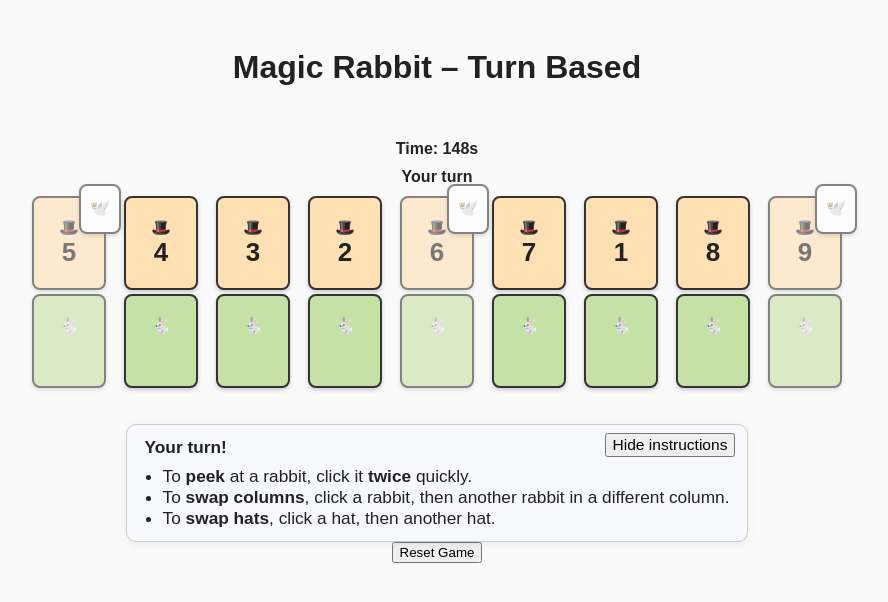
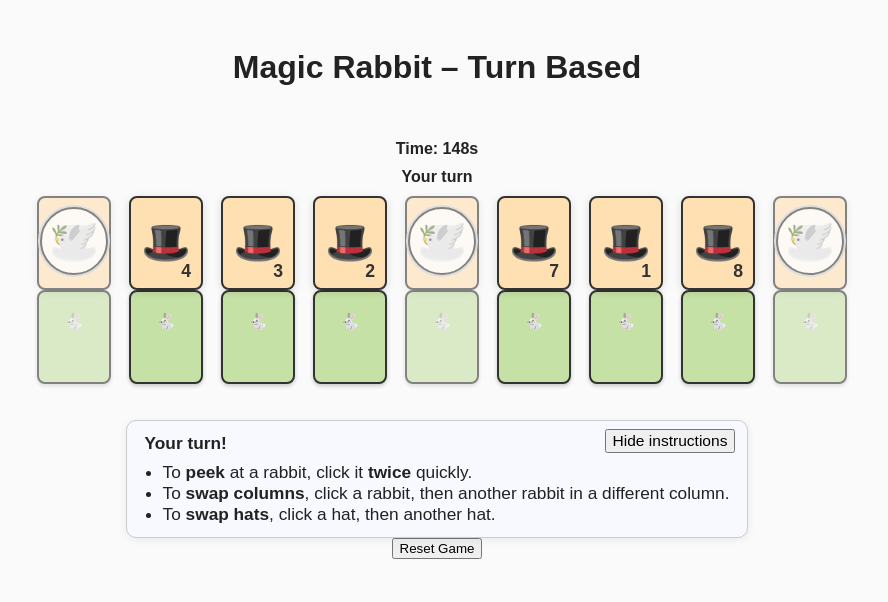
Before and after one commit to julienreichel/magic-rabbit-ai, a website built with Vite: page index.html in a window 1280 px wide. Both pictures are taken after a click on the button "Start Game". Shown: the whole page, without its empty margins (203-1091 px from the left). Built offline with nearby package versions, Linux system fonts and the light colour scheme.

Commit message:
feat: the rule said that hat number ar hidden under doves

```diff
--- a/src/ai.js
+++ b/src/ai.js
@@ -46,9 +46,14 @@ export class VirtualPlayer {
       return { type: "swapPile", i1: idx, i2: dest };
     }
     if (idx === dest && game.piles[dest].hatNum !== val) {
-      const j = game.piles.findIndex((p, i) => (!p.hasDove || ignoreDove) && p.hatNum === val);
+      const j = game.piles.findIndex((p, i) => p.hatNum === val && !p.hasDove);
       if (j !== -1) {
         return { type: "swapHat", i1: dest, i2: j };
+      } else if (ignoreDove) {
+        // If j == -1, it means the hat is hidden under a dove. Pick any dove at random.
+        const allDoves = game.piles.map((p, i) => p.hasDove ? i : -1).filter(i => i !== -1);
+        const randomDoveIdx = allDoves[Math.floor(Math.random() * allDoves.length)];
+        return { type: "swapHat", i1: dest, i2: randomDoveIdx };
       }
     }
     return null;
@@ -125,15 +130,27 @@ export class VirtualPlayer {
     }
     return null;
   }
-  // Helper: pick a dove to move, prefer one on a pile with incorrect hat
+  // Helper: pick a dove to move, prefer one on a pile with a visible hat that is not at its right position
   _pickDoveIdx(game) {
-    let doveIdx = game.piles.findIndex((p, i) => p.hasDove && p.hatNum !== i + 1);
-    if (doveIdx === -1) {
-      // All doves are on correct hats, pick one at random
-      const allDoves = game.piles.map((p, i) => p.hasDove ? i : -1).filter(i => i !== -1);
-      doveIdx = allDoves[Math.floor(Math.random() * allDoves.length)];
+    // 1. Find all visible hats (no dove on top) that are not at their correct position
+    const visibleWrongHatNums = [];
+    for (let i = 0; i < game.piles.length; i++) {
+      const p = game.piles[i];
+      if (!p.hasDove && p.hatNum !== i + 1) {
+        visibleWrongHatNums.push(p.hatNum);
+      }
     }
-    return doveIdx;
+    // 2. For each visible wrong hat, check if there is a dove on the pile where this hatNum should be
+    for (const hatNum of visibleWrongHatNums) {
+      const doveIdx = hatNum - 1;
+      if (game.piles[doveIdx]?.hasDove) {
+        // The dove at doveIdx is sitting on a wrong hat (inferred from visible hat)
+        return doveIdx;
+      }
+    }
+    // 3. Otherwise, pick any dove at random
+    const allDoves = game.piles.map((p, i) => p.hasDove ? i : -1).filter(i => i !== -1);
+    return allDoves[Math.floor(Math.random() * allDoves.length)];
   }
 
   moveDove(game, turnHistory = []) {
--- a/src/main.js
+++ b/src/main.js
@@ -118,25 +118,32 @@ function render() {
   game.piles.forEach((p, i) => {
     const pile = document.createElement("div");
     pile.className = "pile" + (p.hasDove ? " blocked" : "");
+    // Hat
+    const hat = card(`🎩<span class=num>${p.hatNum}</span>`, "card hat");
+    if (!gameOver) hat.onclick = (e) => humanHat(i, hat);
+    // Dove (if present) - will be styled to overlay the hat and hide the number
+    let dove = null;
     if (p.hasDove) {
-      const d = card("🕊️", "card small doveToken");
-      // Only allow dove click if not game over
-      if (!gameOver) d.onclick = (e) => humanDove(i, d);
-      pile.appendChild(d);
+      dove = card("🕊️", "card doveToken");
+      if (!gameOver) dove.onclick = (e) => humanDove(i, dove);
+      pile.appendChild(hat);
+      pile.appendChild(dove); // Add dove after hat so it overlays
+      // Hide the hat number
+      const numSpan = hat.querySelector('.num');
+      if (numSpan) numSpan.classList.add('dove-hidden');
+    } else {
+      pile.appendChild(hat);
     }
-    const hat = card(`🎩<span class=num>${p.hatNum}</span>`, "card hat");
-    // Only allow hat click if not game over
-    if (!gameOver) hat.onclick = (e) => humanHat(i, hat);
+    // Rabbit
     const rabbit = card(
       `🐇<span class=num${gameOver ? " revealed" : ""}>${p.rabbitNum}</span>`,
       "card rabbit" + (gameOver ? " revealed" : "")
     );
-    // Only allow rabbit click if not game over
     if (!gameOver) {
       rabbit.onclick = (e) => humanRabbit(i, rabbit);
       rabbit.ondblclick = (e) => reveal(rabbit);
     }
-    pile.append(hat, rabbit);
+    pile.appendChild(rabbit);
     board.appendChild(pile);
   });
   if (checkWin()) {
--- a/style.css
+++ b/style.css
@@ -84,6 +84,56 @@ body {
   top: -12px;
   right: -12px;
   z-index: 10;
+}
+.card.doveToken {
+  position: absolute;
+  left: 37px;
+  top: 45px; /* Center vertically in 90px hat */
+  width: 64px;
+  height: 64px;
+  font-size: 2.5rem;
+  display: flex;
+  align-items: center;
+  justify-content: center;
+  z-index: 2;
+  background: rgba(255,255,255,0.85);
+  border-radius: 50%;
+  pointer-events: auto;
+  box-shadow: 0 0 0 2px #ccc;
+  cursor: pointer;
+  transform: translate(-50%, -50%);
+}
+.pile {
+  position: relative;
+  display: inline-block;
+  margin: 0 8px;
+  vertical-align: top;
+}
+.card.hat {
+  position: relative;
+  width: 70px;
+  height: 90px;
+  font-size: 2.5rem;
+  display: flex;
+  align-items: center;
+  justify-content: center;
+  z-index: 1;
+  background: #ffe0b2;
+  border-radius: 8px;
+  box-shadow: 0 2px 8px #0002;
+  border: 2px solid #333;
+}
+.card.hat .num {
+  position: absolute;
+  bottom: 6px;
+  right: 10px;
+  font-size: 1.1rem;
+  color: #333;
+  z-index: 3;
+}
+.card.doveToken + .card.hat .num,
+.card.hat .num.dove-hidden {
+  visibility: hidden;
 }
 #timer,
 #turnInfo {
```
